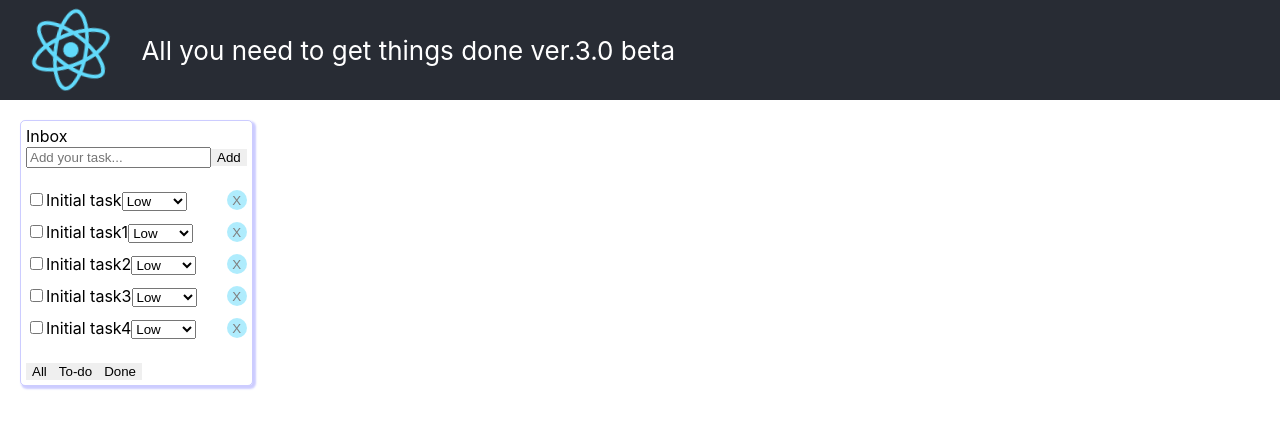
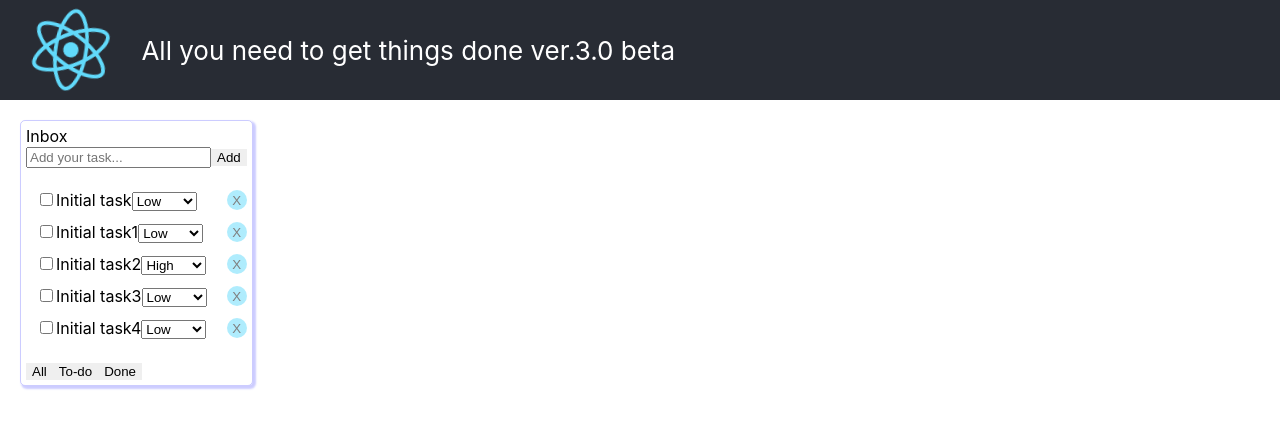
Before and after one commit to showermax/mytotdolist3, a React (Create React App) app: page / in a window 1280 px wide. Shown: the top 428 px of the page. Built offline with nearby package versions, Linux system fonts and the light colour scheme.

Commit message:
select default value fixed

```diff
--- a/src/App.css
+++ b/src/App.css
@@ -36,6 +36,7 @@ button {
   list-style-type: none;
 }
 .todolist ul li {
+  padding-left: 10px;
   height: 2rem;
   display: flex;
   justify-content: space-between;
--- a/src/App.tsx
+++ b/src/App.tsx
@@ -8,7 +8,7 @@ function App() {
     const [tasks, setTasks] = useState([
         {id: v1(), name: 'Initial task', isDone: false, priority: 'Low'},
         {id: v1(), name: 'Initial task1', isDone: false, priority: 'Low'},
-        {id: v1(), name: 'Initial task2', isDone: false, priority: 'Low'},
+        {id: v1(), name: 'Initial task2', isDone: false, priority: 'High'},
         {id: v1(), name: 'Initial task3', isDone: false, priority: 'Low'},
         {id: v1(), name: 'Initial task4', isDone: false, priority: 'Low'}
     ])
--- a/src/Components/Todolist.tsx
+++ b/src/Components/Todolist.tsx
@@ -49,10 +49,10 @@ export function Todolist(props: TodolistPropsType) {
                             <input type={"checkbox"} checked={el.isDone}
                                    onChange={() => checkboxOChangeHandler(el.id)}/>
                             {el.name}
-                            <select onChange={selectOnchangeHandler}>
-                                <option selected={el.priority === 'Normal'}> Normal </option>
-                                <option selected={el.priority === 'High'}> High</option>
-                                <option selected={el.priority === 'Low'}> Low</option>
+                            <select onChange={selectOnchangeHandler} value={el.priority}>
+                                <option> Normal </option>
+                                <option> High</option>
+                                <option> Low</option>
                             </select>
                         </div>
                         <button>X</button>
```
